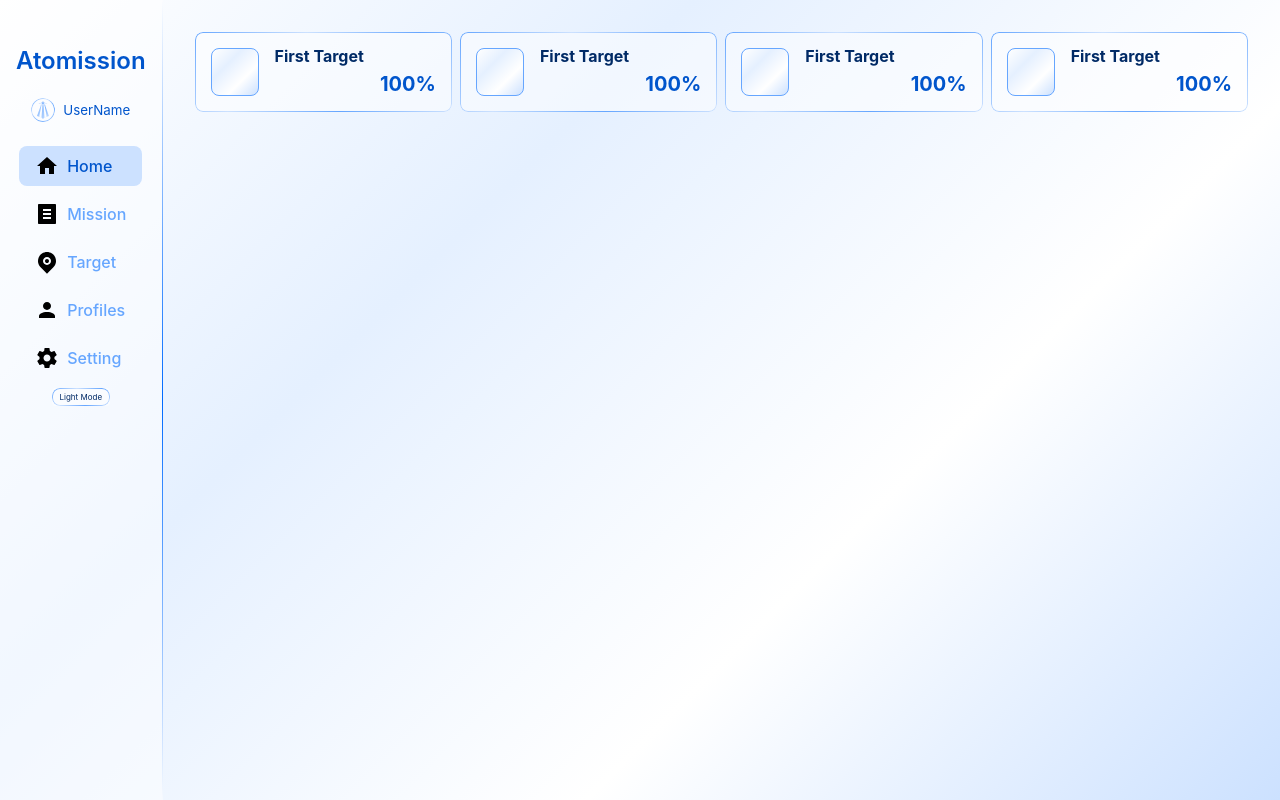
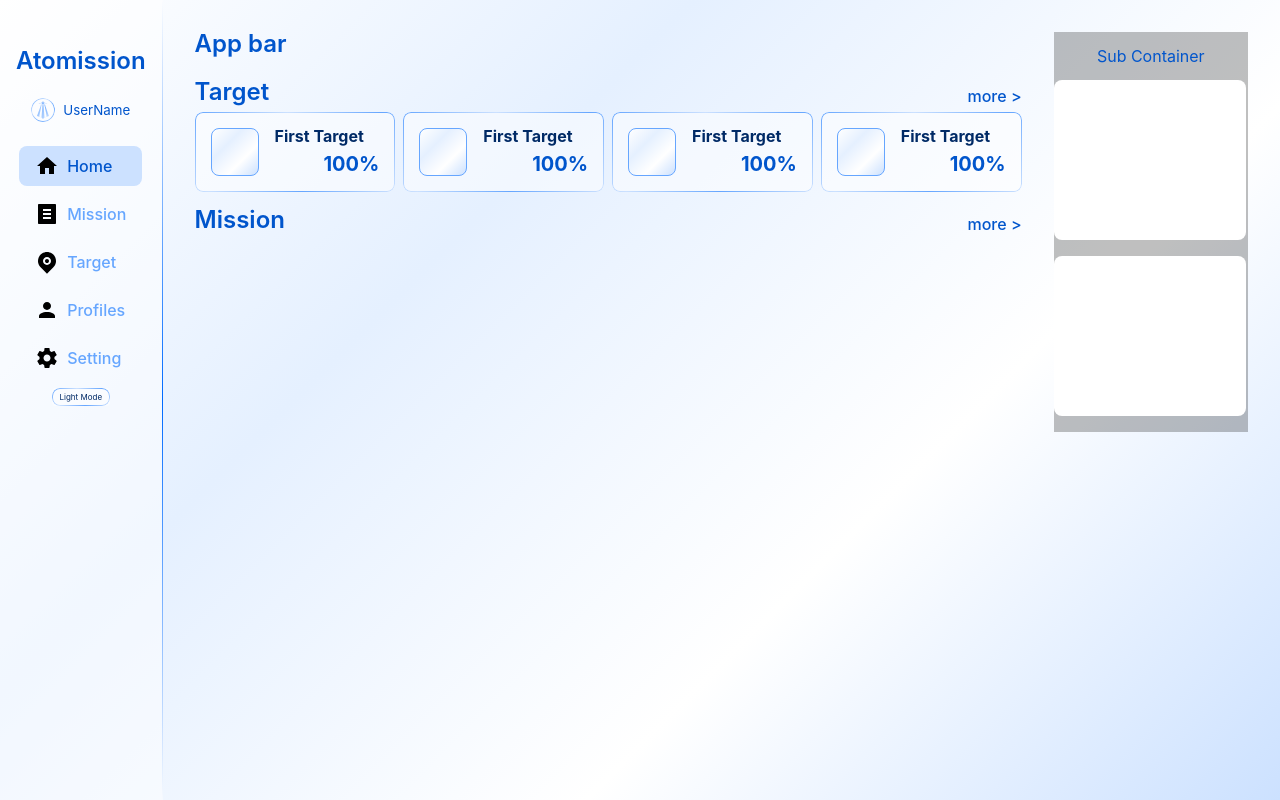
Before and after one commit to silence870121/Atomission, a Vue app: page / in a window 1280 px wide. Built offline with nearby package versions, Linux system fonts and the light colour scheme.

Commit message:
Update Home.vue

```diff
--- a/src/views/Home.vue
+++ b/src/views/Home.vue
@@ -3,16 +3,77 @@ import TargetCard from '@/components/Project/TargetCard.vue';
 </script>
 
 <template>
-    <div class="target-simplify">
-        <TargetCard :title="'First Target'" :progress=100 />
-        <TargetCard :title="'First Target'" :progress=100 />
-        <TargetCard :title="'First Target'" :progress=100 />
-        <TargetCard :title="'First Target'" :progress=100 />
+    <div class="home">
+        <div class="home-main">
+            <div class="home-area">
+                <h2 class="home-area-title">
+                    App bar
+                </h2>
+            </div>
+            <div class="home-area">
+                <h2 class="home-area-title">
+                    Target
+                    <router-link to="/targets" @click="toLocal('Target')">more ></router-link>
+                </h2>
+                <div class="home-area-target">
+                    <TargetCard :title="'First Target'" :progress=100 />
+                    <TargetCard :title="'First Target'" :progress=100 />
+                    <TargetCard :title="'First Target'" :progress=100 />
+                    <TargetCard :title="'First Target'" :progress=100 />
+                </div>
+            </div>
+            <div class="home-area">
+                <h2 class="home-area-title">
+                    Mission
+                    <router-link to="/missions" @click="toLocal('Mission')">more ></router-link>
+                </h2>
+            </div>
+        </div>
+        <div class="home-sub">
+            <h2>Sub Container</h2>
+            <div class="home-chart"></div>
+            <div class="home-chart"></div>
+        </div>
     </div>
 </template>
 
 <style scoped>
-.target-simplify {
+.home {
+    display: flex;
+    gap: 2rem;
+}
+
+.home-main,
+.home-sub {
+    display: flex;
+    flex-direction: column;
+    gap: 1rem;
+}
+
+.home-sub {
+    width: 15rem;
+    background-color: rgba(0, 0, 0, 0.25);
+    padding: 1rem 0;
+}
+
+.home-area-title {
+    font-size: 1.5rem;
+    margin-bottom: 0.5rem;
+    font-weight: 600;
+    display: flex;
+    align-items: flex-end;
+    justify-content: space-between;
+
+}
+
+.home-area-title a {
+    font-size: 1rem;
+}
+
+/* * ----- ---- ----- * */
+/* * Home Target Area * */
+/* * ----- ---- ----- * */
+.home-area-target {
     width: 100%;
     display: flex;
     gap: 0.5rem;
@@ -22,12 +83,25 @@ import TargetCard from '@/components/Project/TargetCard.vue';
     align-items: center;
 }
 
-.target-simplify>>>.target-svg {
+.home-area-target>>>.target-svg {
     width: 3rem;
     height: 3rem;
 }
 
-.target-simplify .target-card {
-    flex: 1;
+/* * ----- ----- ----- ----- * */
+/* * Home Sub Container Area * */
+/* * ----- ----- ----- ----- * */
+
+.home-chart {
+    width: 192px;
+    height: 160px;
+    background-color: #fff;
+    border-radius: var(--border-radius-md);
+}
+
+@media (max-width: 640px) {
+    .home-sub {
+        display: none;
+    }
 }
 </style>
```
